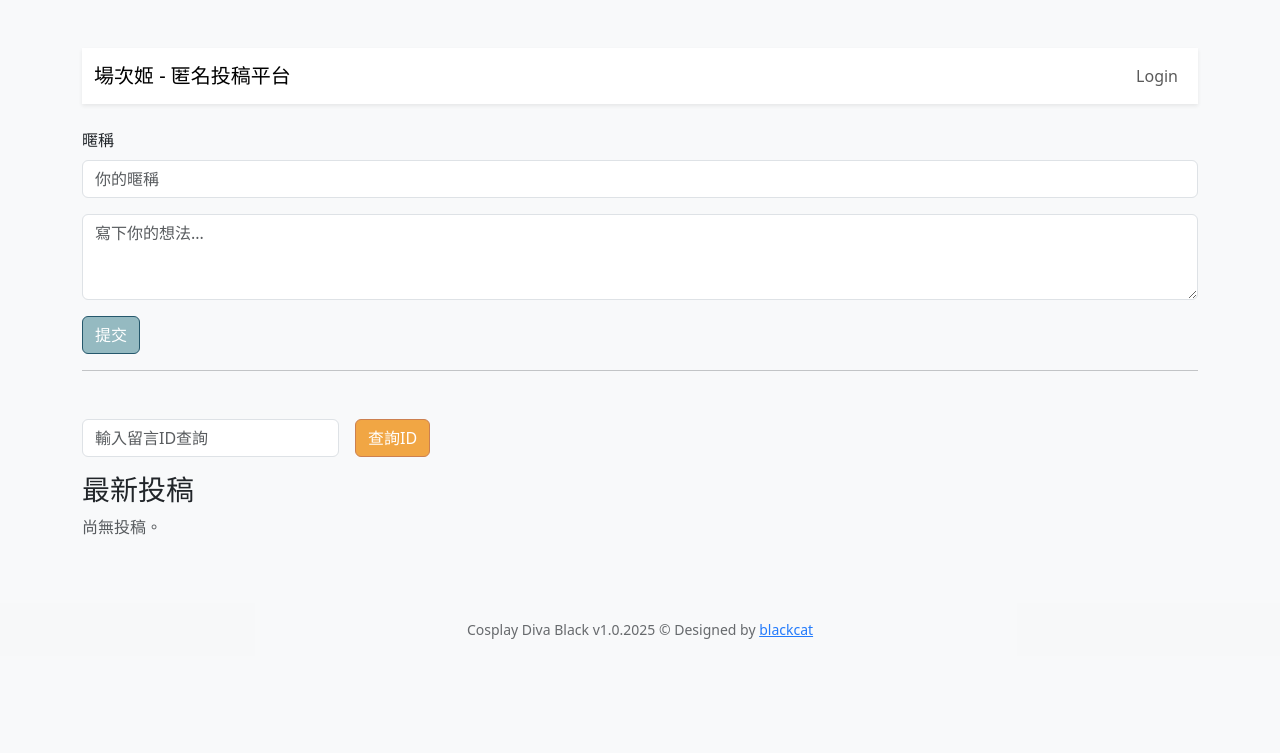
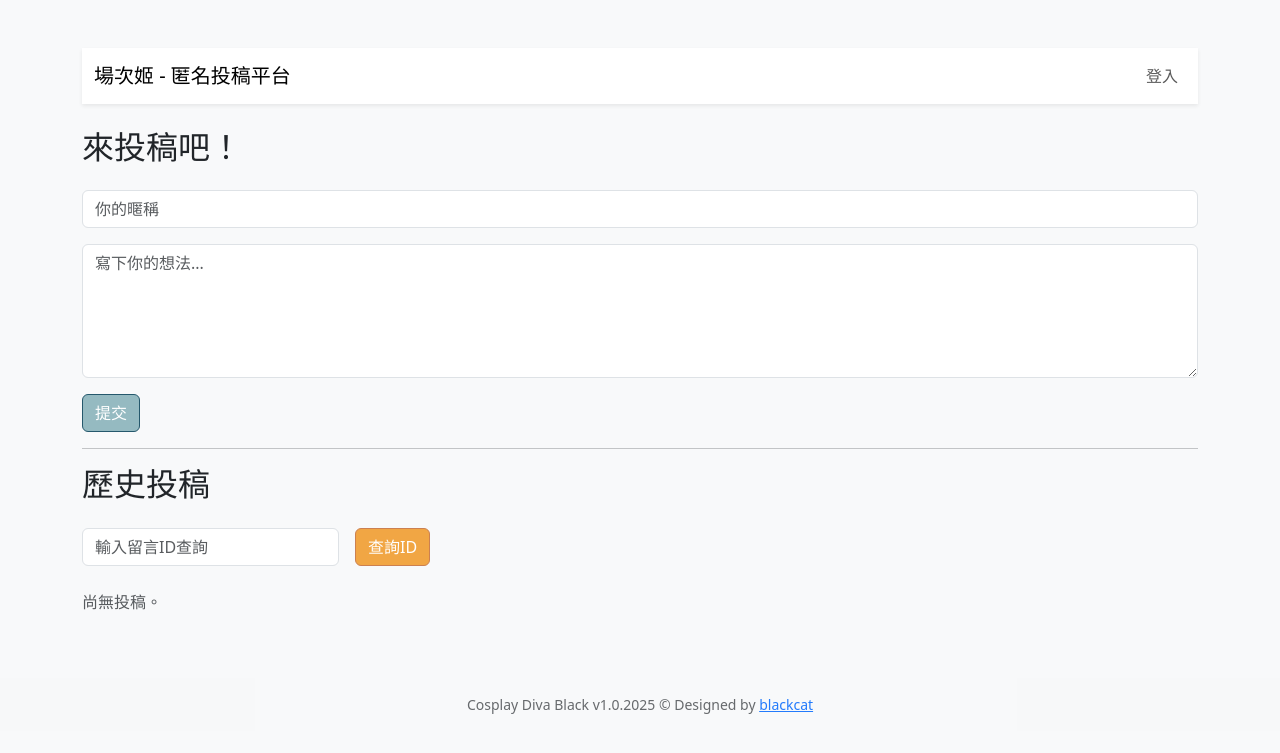
Before and after one commit to minexo79/AniconDiva, a Flask app: page / in a window 1280 px wide. Shown: the top 753 px of the page. Run offline with Flask 3, Linux system fonts and the light colour scheme; data that the repository does not hold is empty.

Commit message:
Fix Send Ticket Redirect (Keep POST) & Menu Not Showing Issue

```diff
--- a/source/dba.py
+++ b/source/dba.py
@@ -97,7 +97,7 @@ def get_username_by_id(user_id):
 
 # --- 貼文管理相關 -----
 
-def insert_post(nickname, content, ip, user_agent):
+def insert_post(nickname, content, ip, user_agent) -> int:
     """新增一則投稿"""
     with sqlite3.connect(DB_PATH) as conn:
         c = conn.cursor()
@@ -105,6 +105,8 @@ def insert_post(nickname, content, ip, user_agent):
         c.execute('INSERT INTO posts (nickname, content, timestamp, ip, user_agent) VALUES (?, ?, ?, ?, ?)',
                   (nickname, content, timestamp, ip, user_agent))
         conn.commit()
+        new_id = c.lastrowid
+        return new_id
 
 def get_posts_by_id(post_id):
     """根據ID查詢單則投稿（回傳list of rows）"""
--- a/source/post.py
+++ b/source/post.py
@@ -1,26 +1,36 @@
 # post.py
-from flask import Blueprint, render_template, request, redirect, url_for
+from flask import Blueprint, render_template, request, redirect, url_for, flash
 from .dba import insert_post, get_posts_by_id, get_posts_by_keyword, get_all_posts
 
 post_bp = Blueprint('post', __name__)
 
 @post_bp.route('/', methods=['GET', 'POST'])
 def index():
-    """
-    公開首頁投稿與查詢視圖。
-    GET: 查詢（可依ID/id/全文關鍵字）
-    POST: 新增投稿
-    """
     post_id = request.args.get('id', '').strip()
     query = request.args.get('q', '')
+    posts = []
+    new_id = None
+
     # 新增投稿
     if request.method == 'POST':
         nickname = request.form.get('nickname', '').strip()
         content = request.form.get('content', '').strip()
+        # 前端有擋住必填欄位，可以略過 null
         if content:
-            insert_post(nickname, content, request.remote_addr, request.headers.get('User-Agent'))
-        return redirect(url_for('post.index'))
-    # 查詢邏輯
+            # 假設 insert_post 回傳新 id！
+            post_new_id = insert_post(nickname, content, request.remote_addr, request.headers.get('User-Agent'))
+            # 新增完直接取得所有資料，或只取得剛剛那筆也可以
+            posts = get_all_posts()  # 可依需求選擇
+            posts = [
+                {'id': row[0], 'content': row[2], 'timestamp': row[3], 'ip': row[4], 'user_agent': row[5]}
+                for row in posts
+            ]
+
+            # 改用redirect 來避免重複提交
+            flash("投稿成功，您的匿名ID是：" + str(post_new_id), 'new_id')
+            return redirect(url_for('post.index'))
+
+    # GET 查詢流程
     if post_id:
         rows = get_posts_by_id(post_id)
     elif query:
@@ -31,4 +41,4 @@ def index():
         {'id': row[0], 'content': row[2], 'timestamp': row[3], 'ip': row[4], 'user_agent': row[5]}
         for row in rows
     ]
-    return render_template('index.html', posts=posts, query=query)
+    return render_template('index.html', posts=posts, query=query, new_id=None)
--- a/templates/admin.html
+++ b/templates/admin.html
@@ -5,8 +5,9 @@
         <title>場次姬 管理後台</title>
     </head>
     <body class="bg-light">
+        <!-- nav bar -->
         {% include 'admin_navbar.html' %}
-        <div class="container">
+        <div class="container py-5">
             <h2 class="mb-4">所有投稿</h2>
             <form class="row g-3 mb-3" method="get" action="">
                 <div class="col-auto">
--- a/templates/admin_users.html
+++ b/templates/admin_users.html
@@ -6,7 +6,7 @@
     </head>
     <body>
         {% include 'admin_navbar.html' %}
-        <div class="container">
+        <div class="container py-5">
             <h2 class="mb-4">使用者管理</h2>
             {% with messages = get_flashed_messages() %}
             {% if messages %}
--- a/templates/index.html
+++ b/templates/index.html
@@ -5,21 +5,30 @@
         <title>場次姬 Cosplay Diva Black</title>
     </head>
     <body class="bg-light">
+        <!-- nav bar -->
         <div class="container py-5">
-            <!-- nav bar -->
             {% include 'navbar.html' %}
-            <form method="POST" class="mb-5" onsubmit="return confirm('確認要送出投稿嗎？');">
+            <!-- 投稿表單後加這段 -->
+            {% with messages = get_flashed_messages() %}
+            {% if messages %}
+                <div class="alert alert-success alert-dismissible fade show" role="alert">
+                    <strong>{{ messages[0] }}</strong>
+                </div>
+            {% endif %}
+            {% endwith %}
+            <h2 class="mb-4">來投稿吧！</h2>
+            <form method="POST" class="mb-4" onsubmit="return confirm('確認要送出投稿嗎？');">
                 <div class="mb-3">
-                    <label for="nickname" class="form-label">暱稱</label>
                     <input type="text" name="nickname" id="nickname" class="form-control" placeholder="你的暱稱" required>
                 </div>
                 <div class="mb-3">
-                    <textarea name="content" class="form-control" rows="3" placeholder="寫下你的想法..." required></textarea>
+                    <textarea name="content" class="form-control" rows="5" placeholder="寫下你的想法..." required></textarea>
                 </div>
                 <button type="submit" class="btn btn-primary">提交</button>
             <hr>
+            <h2 class="mb-4">歷史投稿</h2>
             </form>
-                <form class="row g-3 mb-3" method="get" action="">
+                <form class="row g-3 mb-4" method="get" action="">
                 <div class="col-auto">
                     <input type="number" name="id" class="form-control" placeholder="輸入留言ID查詢" min="1" value="{{ request.args.get('id','') }}">
                 </div>
@@ -27,7 +36,6 @@
                     <button type="submit" class="btn btn-secondary">查詢ID</button>
                 </div>
             </form>
-            <h3>最新投稿</h3>
             {% for post in posts %}
             <div class="card mb-3">
                 <div class="card-body">
@@ -45,4 +53,5 @@
         <!-- Footer -->
         {% include 'footer.html' %}
     </body>
+    <script src="https://cdn.jsdelivr.net/npm/bootstrap@5.3.2/dist/js/bootstrap.bundle.min.js"></script>
 </html>
--- a/templates/login.html
+++ b/templates/login.html
@@ -28,4 +28,5 @@
         <!-- Footer -->
         {% include 'footer.html' %}
     </body>
+    <script src="https://cdn.jsdelivr.net/npm/bootstrap@5.3.2/dist/js/bootstrap.bundle.min.js"></script>
 </html>
--- a/templates/navbar.html
+++ b/templates/navbar.html
@@ -1,16 +1,18 @@
 <!-- templates/navbar.html -->
-<nav class="navbar navbar-expand-lg navbar-light bg-white mb-4 shadow-sm">
+<nav class="navbar navbar-expand-lg navbar-light bg-white shadow-sm">
     <div class="container-fluid">
         <a class="navbar-brand" href="{{ url_for('post.index') }}">場次姬 - 匿名投稿平台</a>
-        <button class="navbar-toggler" type="button" data-bs-toggle="collapse" data-bs-target="#navbarNav" aria-controls="navbarNav" aria-expanded="false" aria-label="切換導航">
+        <button class="navbar-toggler" type="button" data-bs-toggle="collapse" data-bs-target="#navbarNav"
+            aria-controls="navbarNav" aria-expanded="false" aria-label="切換導航">
             <span class="navbar-toggler-icon"></span>
         </button>
         <div class="collapse navbar-collapse" id="navbarNav">
             <ul class="navbar-nav ms-auto">
                 <li class="nav-item">
-                    <a class="nav-link" href="{{ url_for('admin.login') }}">Login</a>
+                    <a class="nav-link" href="{{ url_for('admin.login') }}">登入</a>
                 </li>
             </ul>
         </div>
     </div>
 </nav>
+<br/>
```
Also changed, not shown: templates/admin_navbar.html (+7 -4 lines), 1 other file.
